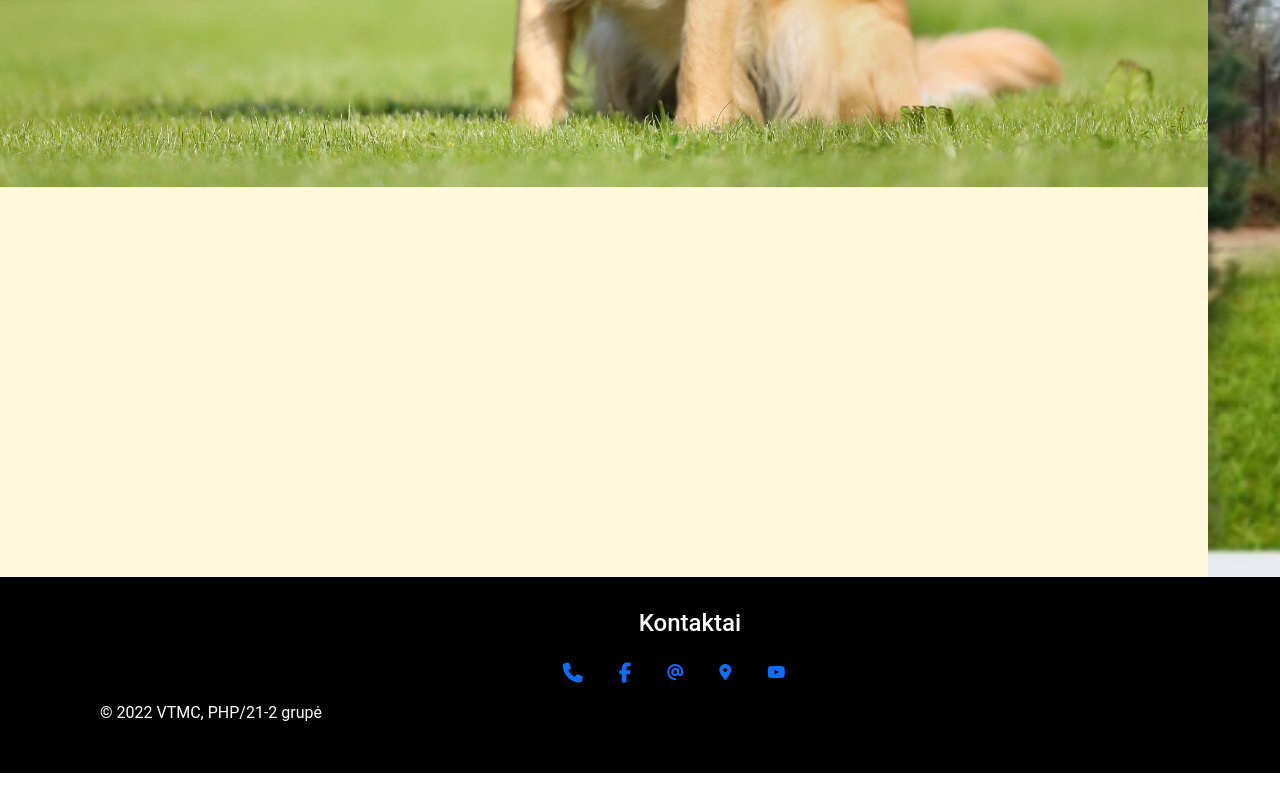
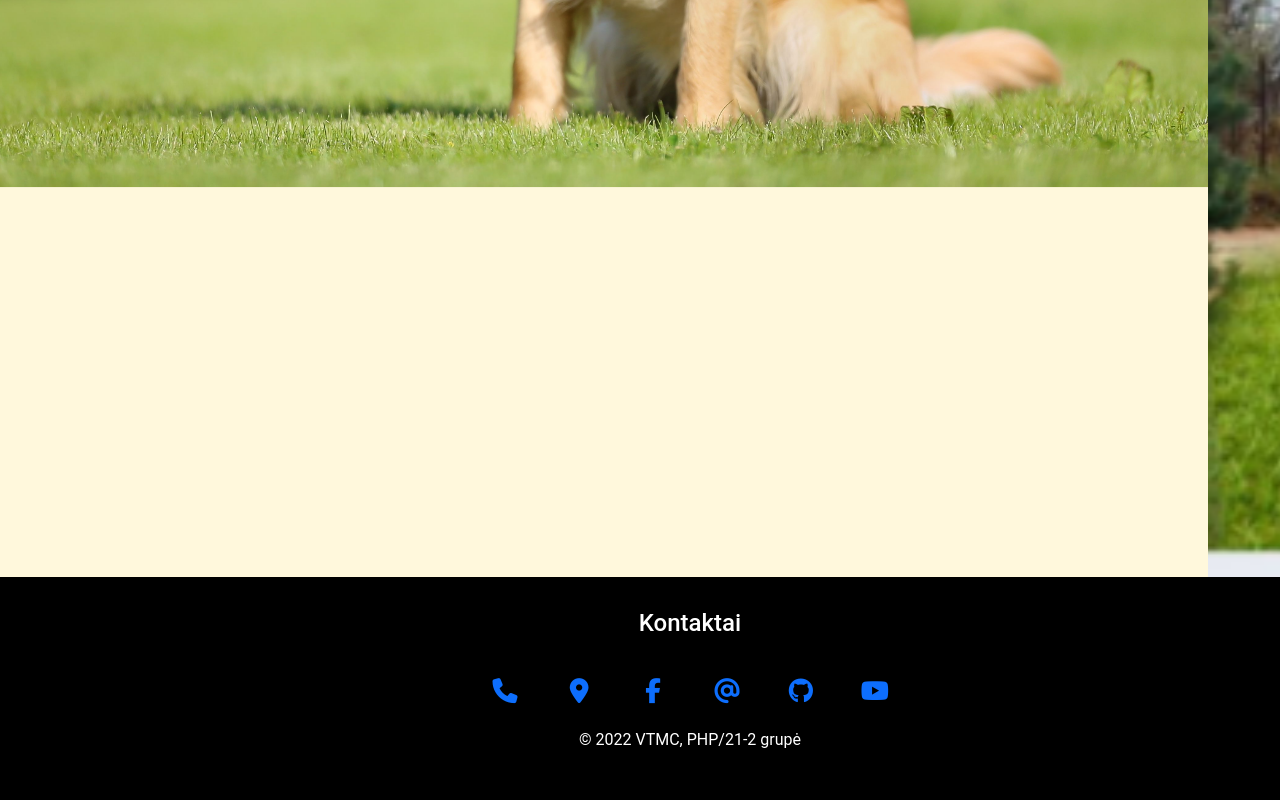
Before and after one commit to jgudone/scrum-projektas, a plain HTML site: page index.html in a window 1280 px wide. Shown: the part 1008-1808 px from the top of the page. Before the commit the page ends 1781 px from the top, so only its background shows below. Drawn offline with nearby package versions, Linux system fonts and the light colour scheme.

Commit message:
Pakeisti kontaktu mygtukai.

```diff
--- a/assets/style.css
+++ b/assets/style.css
@@ -1,3 +1,4 @@
+
 * {
     box-sizing: border-box;
     font-family: 'Roboto', sans-serif;
@@ -35,3 +36,91 @@ footer ul li {
 footer h4 {
     padding-bottom: 1rem;
 }
+footer{
+    display: grid;
+    height: 100%;
+    width: 100%;
+    place-items: center;
+    background: black (315deg, #ffffff 0%, #d7e1ec 74%);
+  }
+.footer a {
+color: white;
+}
+/* Kontaktu skilties mygtukai */
+.wrapper .button{
+    display: inline-block;
+    height: 60px;
+    width: 60px;
+    margin: 0 5px;
+    overflow: hidden;
+    background: black;
+    border-radius: 50px;
+    cursor: pointer;
+    box-shadow: 0px 10px 10px rgba(0,0,0,0.1);
+    transition: all 0.3s ease-out;
+  }
+  .wrapper .button:hover{
+    width: 300px;
+  }
+  .wrapper .button .icon{
+    display: inline-block;
+    height: 60px;
+    width: 60px;
+    text-align: center;
+    border-radius: 50px;
+    box-sizing: border-box;
+    line-height: 60px;
+    transition: all 0.3s ease-out;
+  }
+  .wrapper .button:nth-child(1):hover .icon{
+    background: #42b255;
+  }
+  .wrapper .button:nth-child(2):hover .icon{
+    background: #1DA1F2;
+  }
+  .wrapper .button:nth-child(3):hover .icon{
+    background: #4267B2;
+  }
+  .wrapper .button:nth-child(4):hover .icon{
+    background: #E1306C;
+  }
+  .wrapper .button:nth-child(5):hover .icon{
+    background: #333;
+  }
+  .wrapper .button:nth-child(6):hover .icon{
+    background: #ff0000;
+  }
+  .wrapper .button .icon i{
+    font-size: 25px;
+    line-height: 60px;
+    transition: all 0.3s ease-out;
+  }
+  .wrapper .button:hover .icon i{
+    color: #fff;
+  }
+  .wrapper .button span{
+    font-size: 20px;
+    font-weight: 500;
+    line-height: 60px;
+    margin-left: 10px;
+    transition: all 0.3s ease-out;
+  }
+  .wrapper .button:nth-child(1) span{
+    color: #e6e9f0;
+  }
+  .wrapper .button:nth-child(2) span{
+    color: #1DA1F2;
+  }
+  .wrapper .button:nth-child(3) span{
+    color: #4267B2;
+  }
+  .wrapper .button:nth-child(4) span{
+    color: #E1306C;
+  }
+  .wrapper .button:nth-child(5) span{
+    color: #333;
+  }
+  .wrapper .button:nth-child(6) span{
+    color: #ff0000;
+  }
+  /* Kontaktu skilties mygtukai */
--- a/index.html
+++ b/index.html
@@ -19,7 +19,7 @@
     <nav class="navbar navbar-expand-lg navbar-light bg-light">
       <div class="container-fluid">
 
-        <a class="navbar-brand" href="#"><img src="/assets/images/Capture.PNG" alt="" width="30" height="24"></a>
+        <a class="navbar-brand" href="/index.html"><img src="/assets/images/Capture.PNG" alt="" width="30" height="24"></a>
         <button class="navbar-toggler" type="button" data-bs-toggle="collapse" data-bs-target="#navbarSupportedContent"
           aria-controls="navbarSupportedContent" aria-expanded="false" aria-label="Toggle navigation">
           <span class="navbar-toggler-icon"></span>
@@ -81,19 +81,47 @@
   <footer>
     <div class="text-center">
       <div class="container">
-        <div class="row">
           <h4>Kontaktai</h4>
-          <ul>
-            <li><a href="#"><i class="fa fa-phone fa-lg"></i></a></li>
-            <li><a href="#"><i class="fa fa-facebook fa-lg"></i></a></li>
-            <li><a href="#"><i class="fas fa-at"></i></a></li>
-            <li><a href="#"><i class="fas fa-map-marker-alt"></i></a></li>
-            <li><a href="#"><i class="fab fa-youtube"></i></a></li>
-          </ul>
-        </div>
       </div>
     </div>
-
+    <div class="wrapper">
+      <div class="button">
+         <div class="icon">
+          <a href="#"><i class="fa fa-phone fa-lg"></i></a>
+         </div>
+         <span>+370********</span>
+      </div>
+      <div class="button">
+        <div class="icon">
+         <a href="#"><i class="fas fa-map-marker-alt"></i></a>
+        </div>
+        <span>Mus rasite čia</span>
+     </div>
+      <div class="button">
+        <div class="icon">
+          <a href="#"><i class="fab fa-facebook-f"></i></a>
+        </div>
+        <span>Facebook</span>
+     </div>
+      <div class="button">
+         <div class="icon">
+          <a href="#"><i class="fa fa-at"></i>
+         </div></a>
+         <span>Mail@example.com</span>
+      </div>
+      <div class="button">
+         <div class="icon">
+          <a href="https://github.com/jgudone/scrum-projektas.git"><i class="fab fa-github"></i></a>
+         </div>
+         <span>Github</span>
+      </div>
+      <div class="button">
+         <div class="icon">
+          <a href="#"><i class="fab fa-youtube"></i></a>
+         </div>
+         <span>YouTube</span>
+      </div>
+   </div>
 
     <p> &copy;
       <script>
```
Also changed, not shown: apie.html (+1 -1 lines), kaippirkti.html (+1 -1 lines), knygos.html (+1 -1 lines), kontaktai.html (+1 -1 lines), assets/images/favicon.ico.
